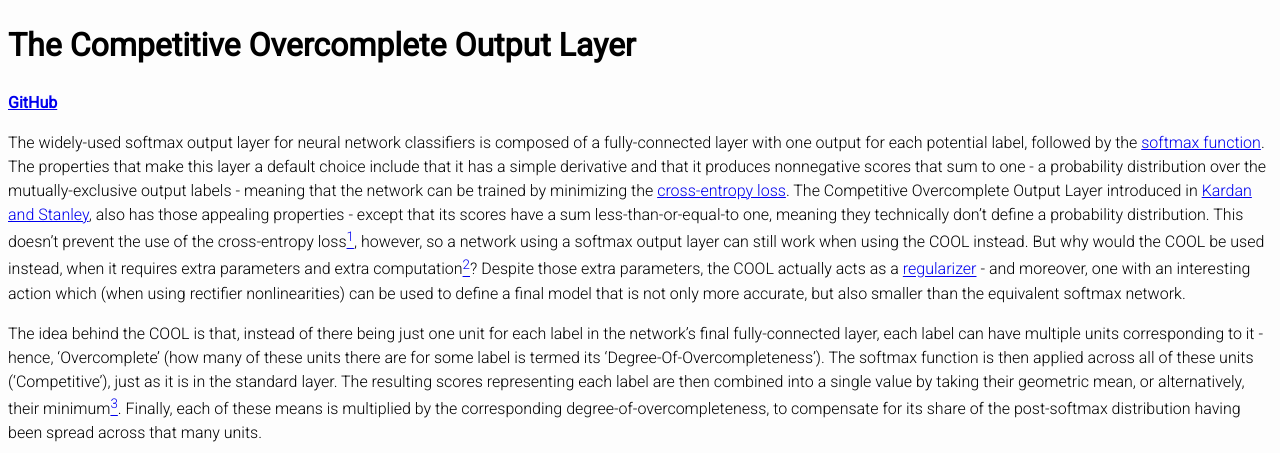
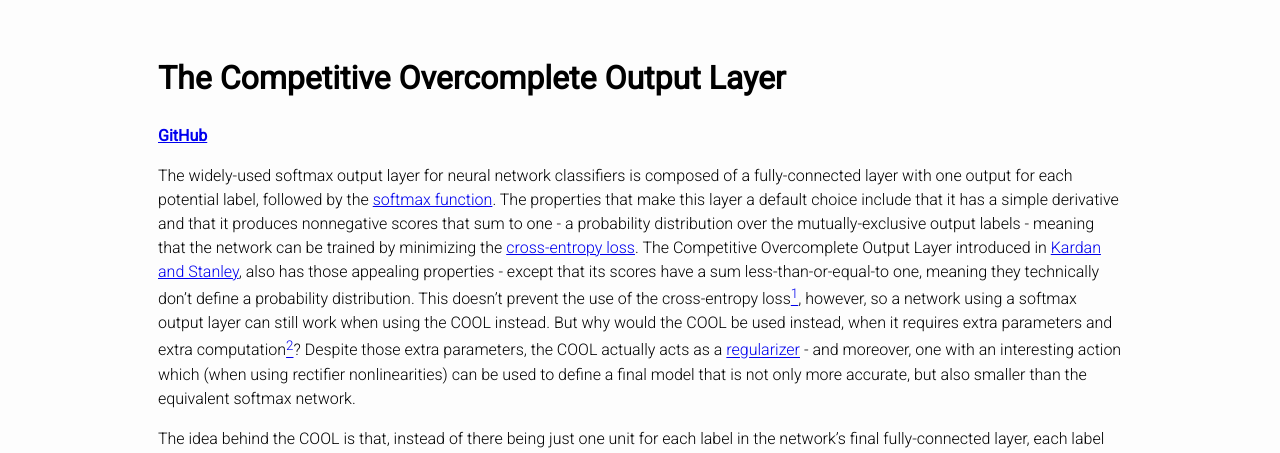
Before and after one commit to vogelta/COOL, a Jekyll site: the page built from COOL.md, in a window 1280 px wide. Shown: the top 453 px of the page. Built offline with Jekyll 4.4.1, drawn with Linux system fonts in a browser that asks for light colours; formulas are drawn with MathJax 3; our own code applies the rules of GitHub Pages for plain Markdown files.

Commit message:
Update main.css

```diff
--- a/css/main.css
+++ b/css/main.css
@@ -6,10 +6,7 @@ body {
   line-height: 1.5;
   font-weight: 300;
   background-color: #fdfdfd;
-}
-
-.content {
-  padding: 0px 100px;
+  padding: 25px 150px;
 }
 
 table, td, th {
@@ -26,4 +23,4 @@ th, td {
     padding: 15px;
 }
 
-tr:nth-child(even){background-color: #f2f2f2}
+tr:nth-child(odd){background-color: #f2f2f2}
```
